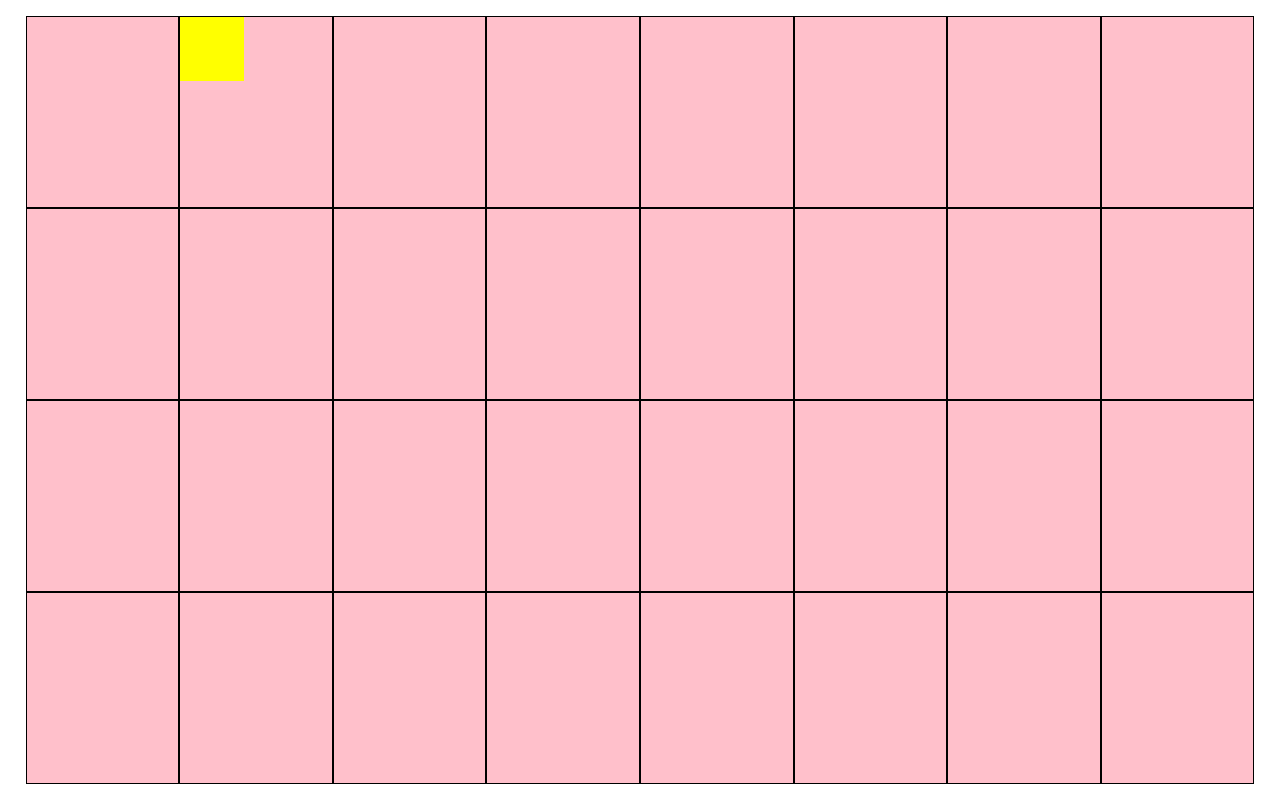
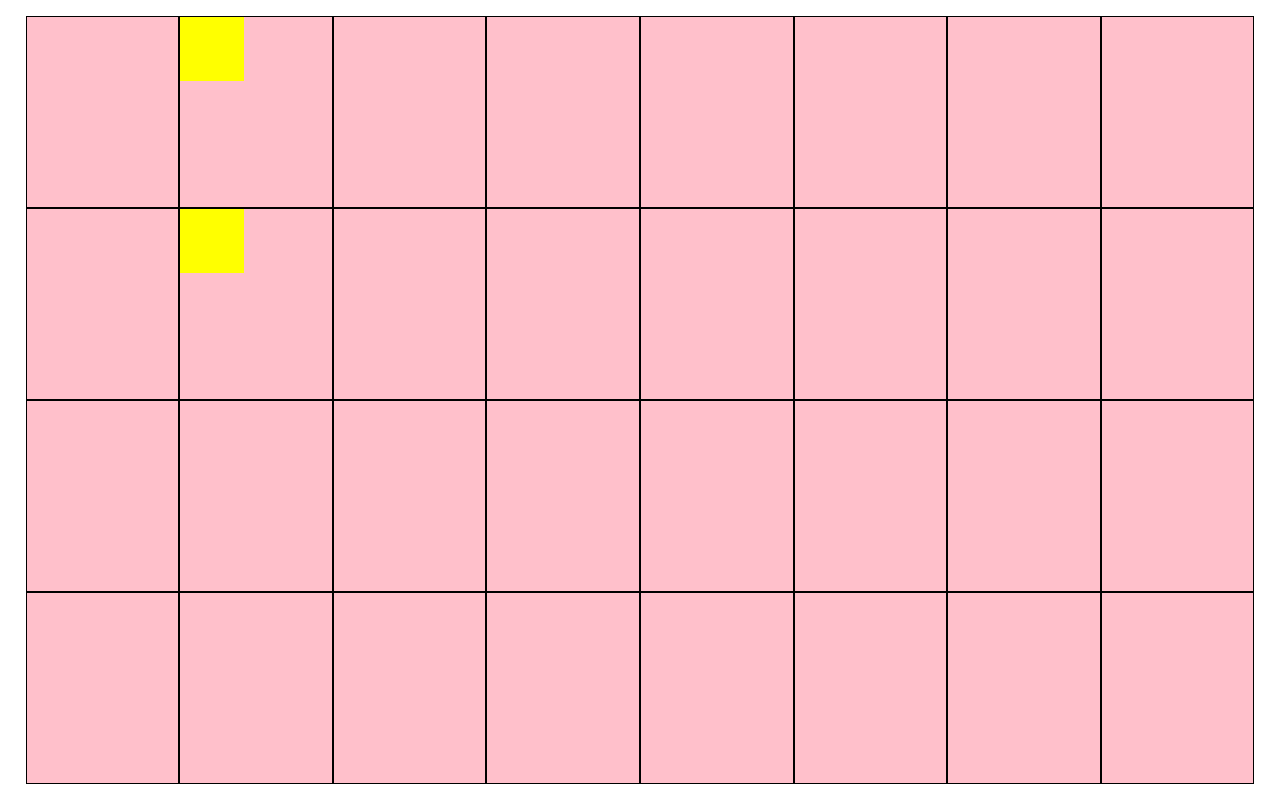
Before and after one commit to jtsiaperas/UntitledStrategyGame, a React (Create React App) app in the folder client/: page / in a window 1280 px wide. Built offline with nearby package versions, Linux system fonts and the light colour scheme; the HTML template or start-up script is replaced by a standard one.

Commit message:
tiles in attack range highlight red

```diff
--- a/client/src/components/board/board.js
+++ b/client/src/components/board/board.js
@@ -8,7 +8,7 @@ const Board = props => {
 			{props.tiles.map(function(row, rowIndex){
 				return row.map(function(col, colIndex){
 					let keyValue = rowIndex.toString()+colIndex;
-					return <Tile handleCharacterClick={props.handleCharacterClick} handleMove = {props.handleMove} resolveAttack={props.resolveAttack} key={keyValue} positionY={rowIndex} positionX={colIndex} type={col.type} character={col.character} id={keyValue} />
+					return <Tile handleCharacterClick={props.handleCharacterClick} handleMove = {props.handleMove} resolveAttack={props.resolveAttack} key={keyValue} positionY={colIndex} positionX={rowIndex} type={col.type} character={col.character} id={keyValue} />
 				});
 			})
 
--- a/client/src/components/character/character.js
+++ b/client/src/components/character/character.js
@@ -11,11 +11,11 @@ class Character extends Component {
     		strength: (props.character.strength)?(props.character.strength):(null),
     		skill: (props.character.skill)?(props.character.skill):(null),
     		health: (props.character.health)?(props.character.health):(null),
-    		id: (props.id)?(props.id):(null),
+    		id: (props.id),
     		handleCharacterClick: props.handleCharacterClick,
     		resolveAttack: props.resolveAttack,
-        didMove: false,
-        location: props.location
+        didMove: props.character.didMove,
+        location: [props.positionX,props.positionY]
   		};
 
   }
--- a/client/src/components/game/game.js
+++ b/client/src/components/game/game.js
@@ -6,33 +6,36 @@ import "./game.css";
 class Game extends Component {
 
 	state = {
-		characters: [],
+		characters: [0,0,0,0,0,0,0,0,0,0,0,0,0,0,0,0,0],
 		width: `96vw`,
 		height: `96vh`,
 		tiles: [],
-		lastClicked: null
+		lastClicked: false
 	};
 
 	componentDidMount() {
 		this.setState({
 			width: `96vw`,
 			height: `96vh`,
-			tiles: map
+			tiles: map,
 		});
 	}
 
 	handleCharacterClick = character => {
 
-		const position = character.location.split("");
-		let x = parseInt(position[0]);
-		let y = parseInt(position[1]);
+		if(!this.state.lastClicked)
+		{
+			let x = character.location[0];
+			let y = character.location[1];
+
 			let tiles = this.state.tiles.slice();
 			let characters = this.state.characters.slice();
-		characters[character.id] = character;
 			let range = 0;
 			let color = "";
-		console.log(character);
-		if(character.didMove)
+
+			characters[character.id]=character;
+
+			if(character.didMove === true)
 			{
 				range = 1;
 				color = "red";
@@ -98,29 +101,30 @@ class Game extends Component {
 				}
 			}
 
-		this.setState({tiles: tiles, lastClicked: character});
+			this.setState({tiles: tiles, lastClicked: character, characters: characters});
+		}
 	}
 
 	handleMove = (target) => {
+
 		if (target.type === "orange" && this.state.lastClicked)
 		{
-			let character = this.state.lastClicked;
 			let tiles = this.state.tiles.slice();
-
-
-			let oldTile = character.location.split("");
-			let oldX = parseInt(oldTile[0]);
-			let oldY = parseInt(oldTile[1]);
+			let characters = this.state.characters.slice();
+			let character = characters[this.state.lastClicked.id];
+			let oldTile = character.location
+			let oldX = oldTile[0];
+			let oldY = oldTile[1];
 
 			tiles[oldX][oldY].character = false;
 
-			let tileIndex = target.id.split("");
-			let newX = parseInt(tileIndex[0]);
-			let newY = parseInt(tileIndex[1]);
+			let newX = target.positionX;
+			let newY = target.positionY;
 
-			character.location = target.id;
+			character.location = [newX,newY];
+
 			character.didMove = true;
-			console.log(character);
+			characters[character.id] = character;
 			tiles[newX][newY].character = character;
 
 			tiles.forEach(row => {
@@ -129,7 +133,9 @@ class Game extends Component {
 				});
 			});
 
-			this.setState({tiles: tiles, lastClicked: false});
+			console.log(characters);
+
+			this.setState({tiles: tiles, lastClicked: false, characters: characters});
 		}
 
 	}
--- a/client/src/components/game/map.js
+++ b/client/src/components/game/map.js
@@ -1,7 +1,7 @@
 
 const map = [
-	[{type:0,character:false},{type:0,character:{skill:2, didMove:false}},{type:0,character:false},{type:0,character:false},{type:0,character:false},{type:0,character:false},{type:0,character:false},{type:0,character:false}],
-	[{type:0,character:false},{type:0,character:false},{type:0,character:false},{type:0,character:false},{type:0,character:false},{type:0,character:false},{type:0,character:false},{type:0,character:false}],
+	[{type:0,character:false},{type:0,character:{id:0, type:"character", skill:2, strength:5, health:2, didMove:false}},{type:0,character:false},{type:0,character:false},{type:0,character:false},{type:0,character:false},{type:0,character:false},{type:0,character:false}],
+	[{type:0,character:false},{type:0,character:{id:1, type:"enemy", skill:2, strength:5, health:2, didMove:false}},{type:0,character:false},{type:0,character:false},{type:0,character:false},{type:0,character:false},{type:0,character:false},{type:0,character:false}],
 	[{type:0,character:false},{type:0,character:false},{type:0,character:false},{type:0,character:false},{type:0,character:false},{type:0,character:false},{type:0,character:false},{type:0,character:false}],
 	[{type:0,character:false},{type:0,character:false},{type:0,character:false},{type:0,character:false},{type:0,character:false},{type:0,character:false},{type:0,character:false},{type:0,character:false}],
 	[{type:0,character:false},{type:0,character:false},{type:0,character:false},{type:0,character:false},{type:0,character:false},{type:0,character:false},{type:0,character:false},{type:0,character:false}],
--- a/client/src/components/tile/tile.js
+++ b/client/src/components/tile/tile.js
@@ -4,8 +4,8 @@ import "./tile.css";
 
 const Tile = props => {
 	return (
-		<div className={`tile ${props.type}`} id={props.id} onClick={() => props.handleMove({id: props.id, type: props.type})} >
-			{(props.character) ? (<Character resolveAttack={props.resolveAttack} handleCharacterClick={props.handleCharacterClick} character={props.character} location={props.id}/>) : (<div></div>) }
+		<div className={`tile ${props.type}`} id={props.id} onClick={() => props.handleMove({id: props.id, type: props.type, positionX: props.positionX, positionY: props.positionY})} >
+			{(props.character) ? (<Character resolveAttack={props.resolveAttack} id={props.character.id} handleCharacterClick={props.handleCharacterClick} character={props.character} positionX={props.positionX} positionY={props.positionY} />) : (<div></div>) }
 		</div>
 	);
 };
```
Lines whose indentation alone changed are shown as unchanged.
